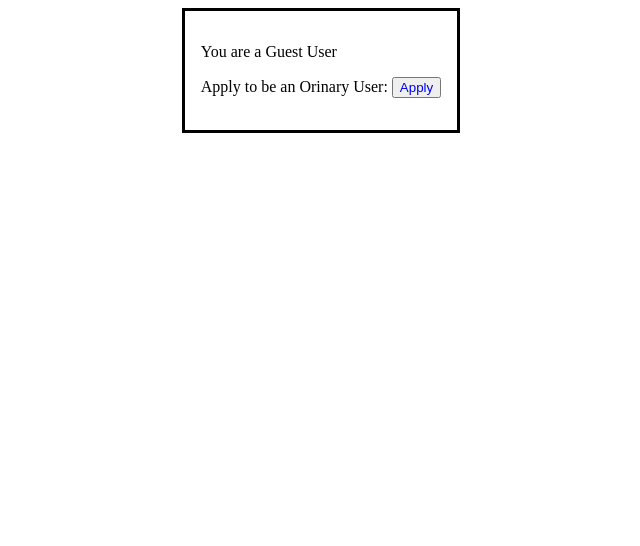
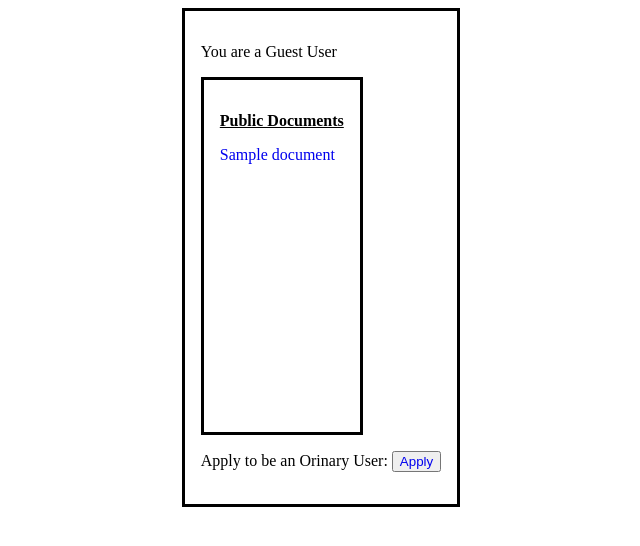
Before and after one commit to dvignoles/dss, a Django app: page /profile/ in a window 1280 px wide. Shown: the top 546 px of the page, without its empty margins (319-959 px from the left). Run offline with Django 3.2, Linux system fonts and the light colour scheme; tables that the repository leaves empty hold one stand-in row (values such as "Sample post").

Commit message:
enable read-only functionality for GUs

```diff
--- a/share_n_complain/templates/profile.html
+++ b/share_n_complain/templates/profile.html
@@ -38,6 +38,14 @@
   <p><a href="{% url 'logout' %}">logout</a></p>
 {% else %}
   <p>You are a Guest User</p>
+  <div style="border:solid; display:inline-block; padding:1em; vertical-align: top; height: 20em; overflow-y: scroll;">
+    <p style="font-weight:bold; text-decoration:underline;">Public Documents</p>
+    {% for doc in publicDocs %}
+      <p>
+        <a href={% url 'view' owner_id=doc.owner_id doc_id=doc.id title=doc.title content=doc.content %} style="text-decoration:none;">{{ doc.title }}</a>
+      </p>
+    {% endfor %}
+  </div>
   <p>
   	Apply to be an Orinary User:
   	<button>
--- a/share_n_complain/templates/viewDoc.html
+++ b/share_n_complain/templates/viewDoc.html
@@ -28,6 +28,7 @@
       {% endfor %}
     </ol>
 </div>
+{% if user.is_OU %}
   <div>
     <button>
       <a href={% url 'addLine' doc_id=doc_id %} style="text-decoration:none;">Add Line</a>
@@ -40,4 +41,5 @@
     </button>
   </div>
     <p><a href="{% url 'logout' %}">logout</a></p>
+{% endif %}
 {% endblock %}
```
Lines whose indentation alone changed are shown as unchanged.
